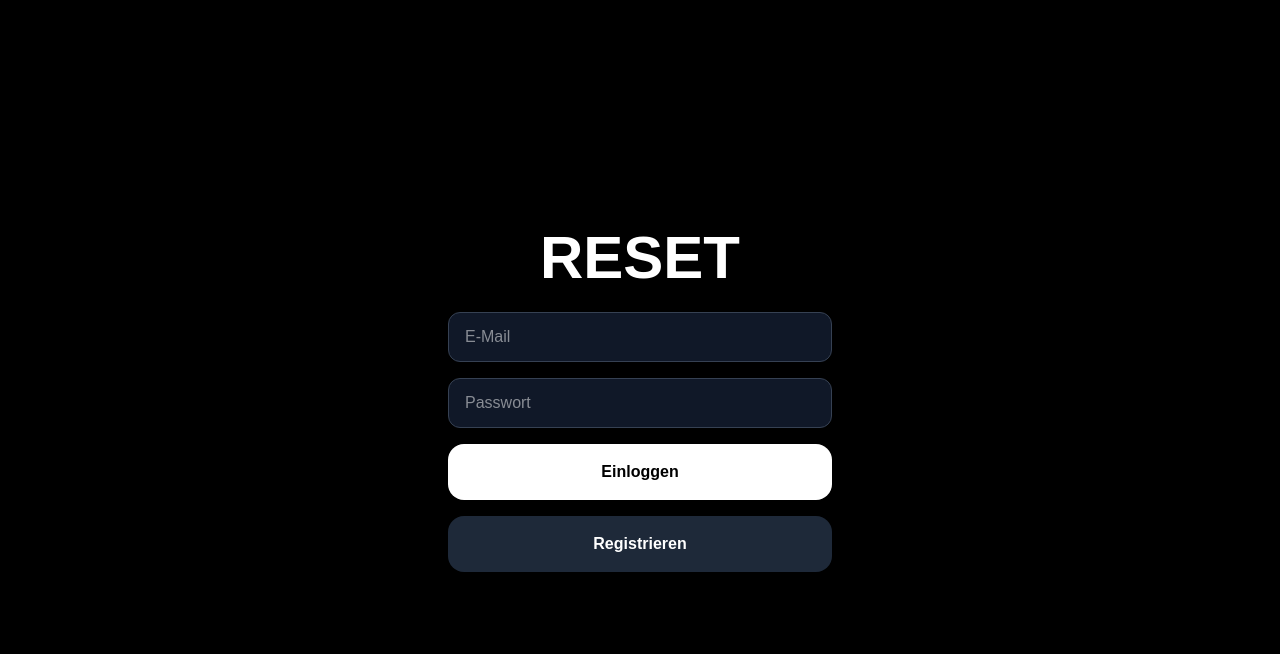
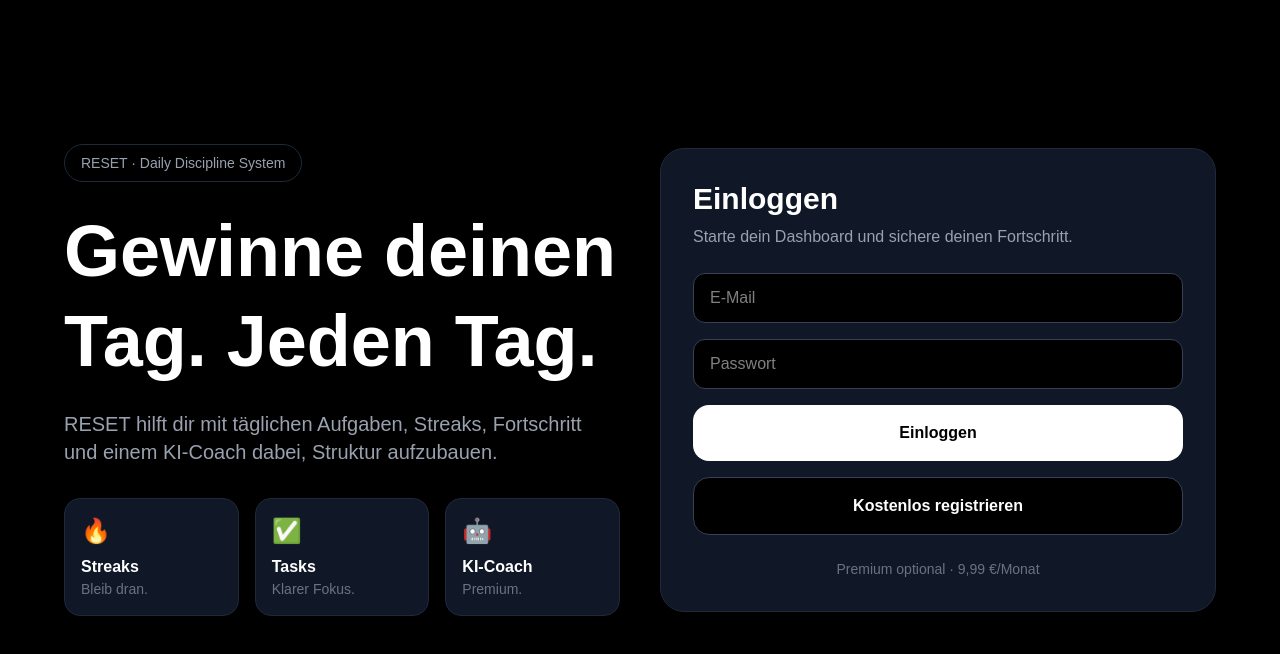
Before and after one commit to niklasgorbatschow06-a11y/reset-app, a Next.js app: page / in a window 1280 px wide. Shown: the top 654 px of the page. Built offline with nearby package versions, Linux system fonts and the light colour scheme; no server answers.

Commit message:
improve landing login page

```diff
--- a/app/page.js
+++ b/app/page.js
@@ -34,20 +34,63 @@ export default function Home() {
       password,
     })
 
-    if (error) alert(error.message)
-    else alert('Account erstellt. Jetzt einloggen.')
+    if (error) {
+      alert(error.message)
+      return
+    }
+
+    alert('Account erstellt. Du kannst dich jetzt einloggen.')
   }
 
   return (
-    <main className="min-h-screen bg-black text-white flex flex-col items-center justify-center px-6">
-      <h1 className="text-6xl font-bold mb-6">RESET</h1>
+    <main className="min-h-screen bg-black text-white px-6 py-10">
+      <div className="max-w-6xl mx-auto grid lg:grid-cols-2 gap-10 items-center min-h-[85vh]">
+        <section>
+          <div className="inline-block mb-6 rounded-full border border-gray-800 px-4 py-2 text-sm text-gray-400">
+            RESET · Daily Discipline System
+          </div>
+
+          <h1 className="text-5xl md:text-7xl font-bold mb-6 leading-tight">
+            Gewinne deinen Tag. Jeden Tag.
+          </h1>
+
+          <p className="text-gray-400 text-lg md:text-xl max-w-xl mb-8">
+            RESET hilft dir mit täglichen Aufgaben, Streaks, Fortschritt und einem KI-Coach dabei, Struktur aufzubauen.
+          </p>
+
+          <div className="grid sm:grid-cols-3 gap-4 max-w-xl">
+            <div className="bg-gray-900 border border-gray-800 rounded-2xl p-4">
+              <p className="text-2xl font-bold">🔥</p>
+              <p className="font-bold mt-2">Streaks</p>
+              <p className="text-gray-500 text-sm">Bleib dran.</p>
+            </div>
+
+            <div className="bg-gray-900 border border-gray-800 rounded-2xl p-4">
+              <p className="text-2xl font-bold">✅</p>
+              <p className="font-bold mt-2">Tasks</p>
+              <p className="text-gray-500 text-sm">Klarer Fokus.</p>
+            </div>
+
+            <div className="bg-gray-900 border border-gray-800 rounded-2xl p-4">
+              <p className="text-2xl font-bold">🤖</p>
+              <p className="font-bold mt-2">KI-Coach</p>
+              <p className="text-gray-500 text-sm">Premium.</p>
+            </div>
+          </div>
+        </section>
+
+        <section className="bg-gray-900 border border-gray-800 rounded-3xl p-6 md:p-8">
+          <h2 className="text-3xl font-bold mb-2">Einloggen</h2>
+          <p className="text-gray-400 mb-6">
+            Starte dein Dashboard und sichere deinen Fortschritt.
+          </p>
 
           <input
             type="email"
             placeholder="E-Mail"
             value={email}
             onChange={(e) => setEmail(e.target.value)}
-        className="bg-gray-900 border border-gray-700 px-4 py-3 rounded-xl w-full max-w-sm mb-4"
+            className="bg-black border border-gray-700 px-4 py-3 rounded-xl w-full mb-4"
           />
 
           <input
@@ -55,22 +98,28 @@ export default function Home() {
             placeholder="Passwort"
             value={password}
             onChange={(e) => setPassword(e.target.value)}
-        className="bg-gray-900 border border-gray-700 px-4 py-3 rounded-xl w-full max-w-sm mb-4"
+            className="bg-black border border-gray-700 px-4 py-3 rounded-xl w-full mb-4"
           />
 
           <button
             onClick={signIn}
-        className="bg-white text-black px-8 py-4 rounded-2xl font-bold mb-4 w-full max-w-sm"
+            className="bg-white text-black px-8 py-4 rounded-2xl font-bold mb-4 w-full"
           >
             Einloggen
           </button>
 
           <button
             onClick={signUp}
-        className="bg-gray-800 text-white px-8 py-4 rounded-2xl font-bold w-full max-w-sm"
+            className="bg-black border border-gray-700 text-white px-8 py-4 rounded-2xl font-bold w-full"
           >
-        Registrieren
+            Kostenlos registrieren
           </button>
+
+          <p className="text-gray-500 text-sm mt-6 text-center">
+            Premium optional · 9,99 €/Monat
+          </p>
+        </section>
+      </div>
     </main>
   )
 }
```
Lines whose indentation alone changed are shown as unchanged.
